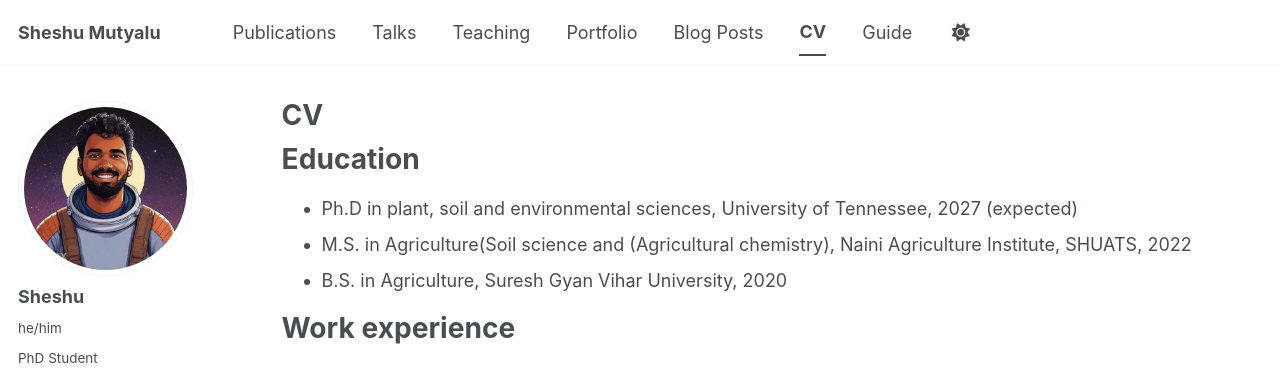
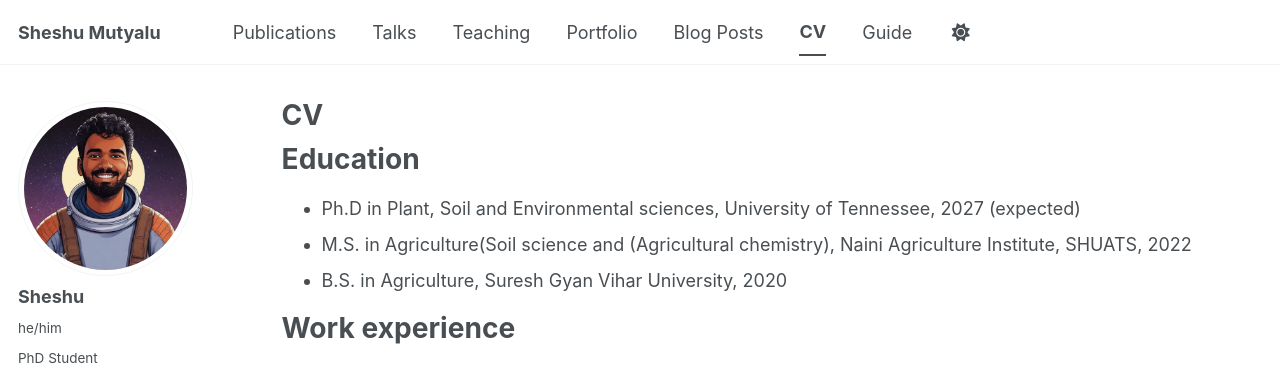
Before and after one commit to mutyalusheshu/mutyalusheshu.github.io, a Jekyll site: the page built from _pages/cv.md, in a window 1280 px wide and 900 px high. Shown: the top 368 px of the window. Built offline with Jekyll 4.4.1, drawn with Linux system fonts in a browser that asks for light colours; some web fonts are replaced; a script bundle is joined from its source files by our own code; library files that are not in the unit come from our copies.

Commit message:
Correct capitalization in education section

```diff
--- a/_pages/cv.md
+++ b/_pages/cv.md
@@ -11,7 +11,7 @@ redirect_from:
 
 Education
 ======
-* Ph.D in plant, soil and environmental sciences, University of Tennessee, 2027 (expected)
+* Ph.D in Plant, Soil and Environmental sciences, University of Tennessee, 2027 (expected)
 * M.S. in Agriculture(Soil science and (Agricultural chemistry), Naini Agriculture Institute, SHUATS, 2022
 * B.S. in Agriculture, Suresh Gyan Vihar University, 2020
 
```
